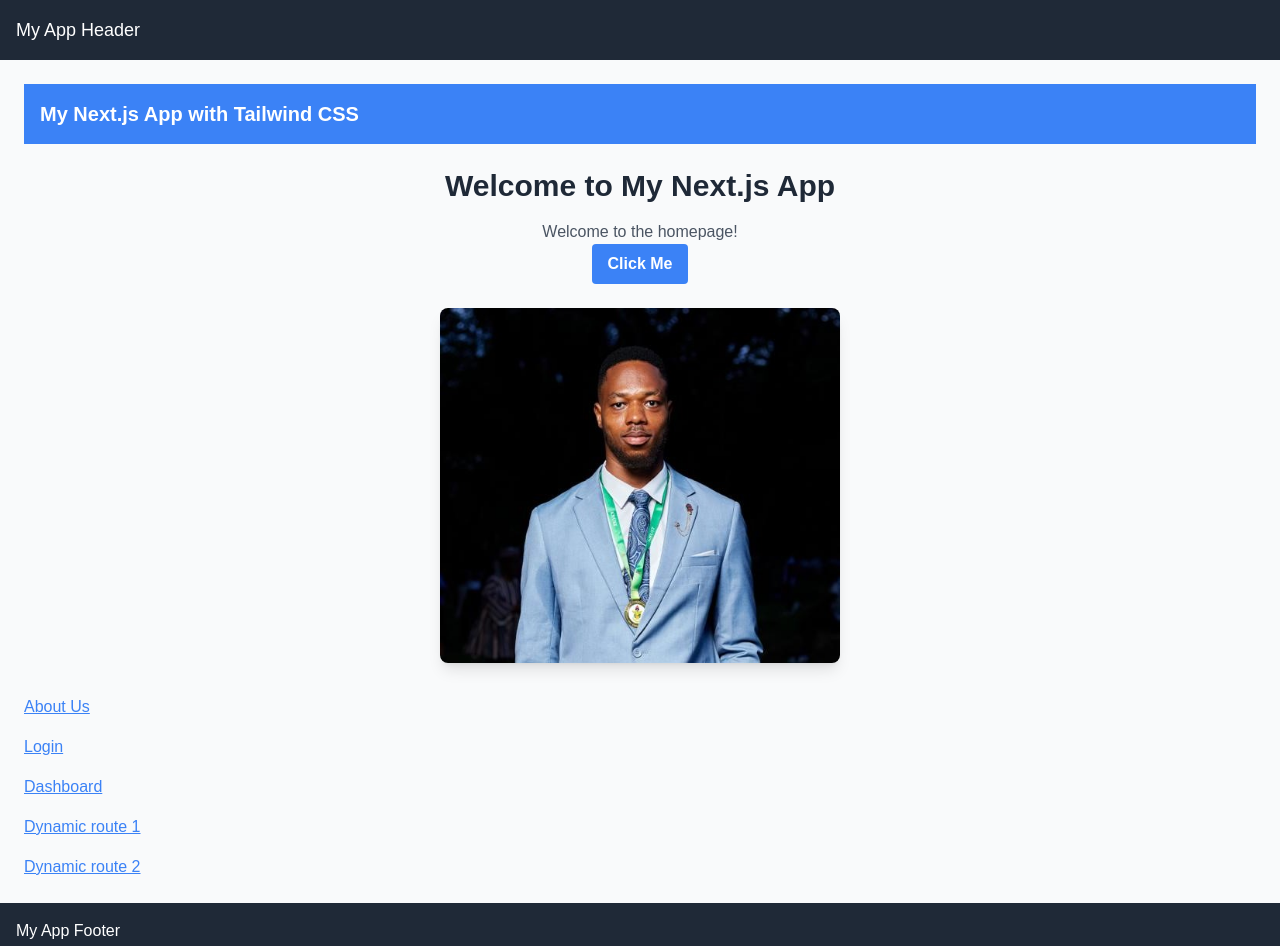
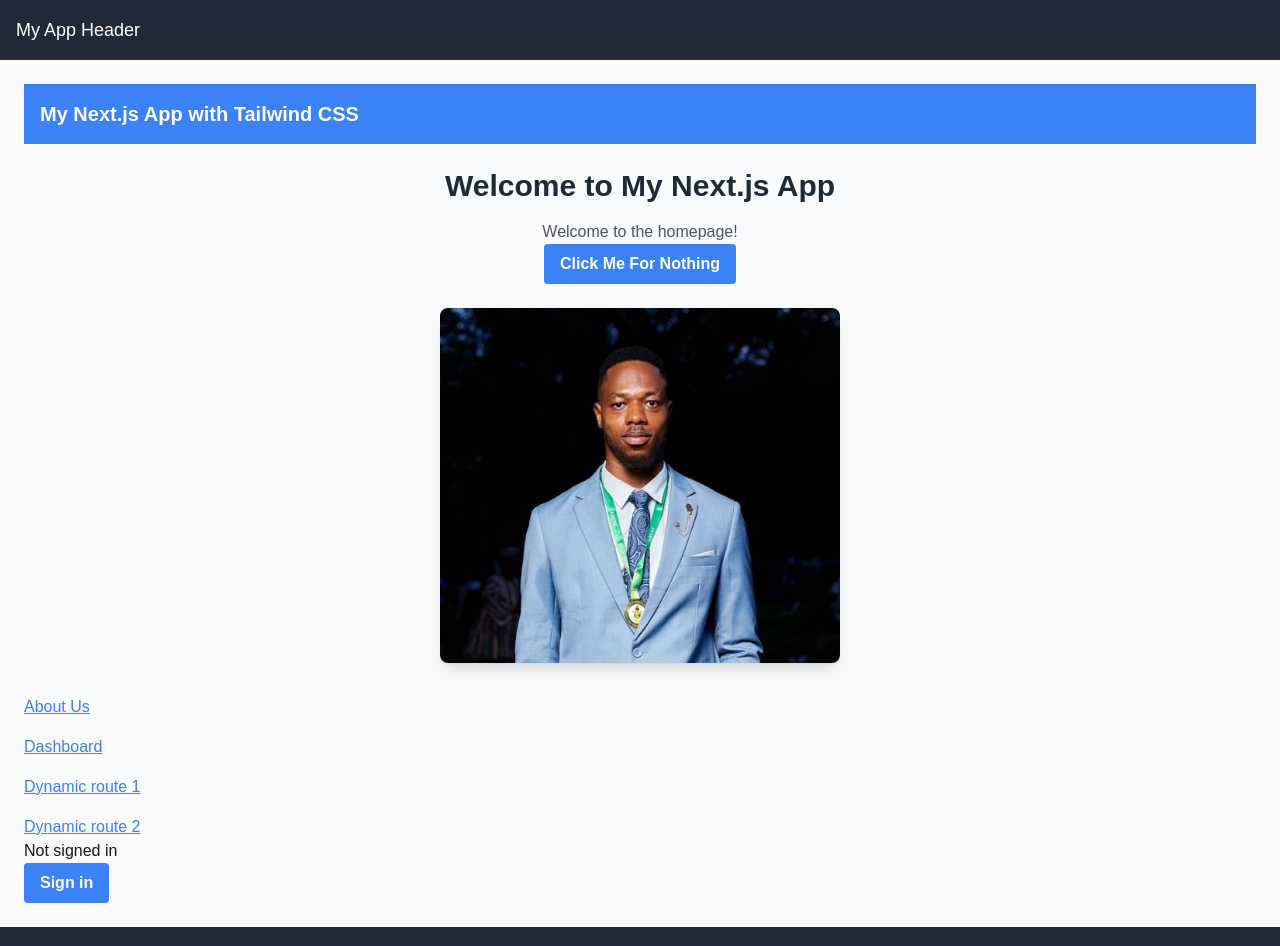
Before and after one commit to ArinzeGit/My-First-Next-App, a Next.js app: page / in a window 1280 px wide. Shown: the top 946 px of the page. Built offline with nearby package versions, Linux system fonts and the light colour scheme; no server answers.

Commit message:
Implement authentication with NextAuth using OAuth as provider, minor edit

```diff
--- a/package.json
+++ b/package.json
@@ -11,6 +11,7 @@
   "dependencies": {
     "mongodb": "^6.9.0",
     "next": "14.2.11",
+    "next-auth": "^4.24.7",
     "react": "^18",
     "react-dom": "^18"
   },
--- /dev/null
+++ b/src/app/ClientLayout.tsx
@@ -0,0 +1,12 @@
+// src/app/ClientLayout.tsx
+"use client"; // This makes it a client component
+
+import { SessionProvider } from "next-auth/react";
+
+export default function ClientLayout({
+  children,
+}: {
+  children: React.ReactNode;
+}) {
+  return <SessionProvider>{children}</SessionProvider>;
+}
--- /dev/null
+++ b/src/app/api/auth/[...nextauth]/route.ts
@@ -0,0 +1,23 @@
+// src/app/api/auth/[...nextauth]/route.ts
+
+import NextAuth from "next-auth";
+import GoogleProvider from "next-auth/providers/google";
+
+// Check if all necessary environment variables are set
+if (!process.env.GOOGLE_CLIENT_ID || !process.env.GOOGLE_CLIENT_SECRET || !process.env.NEXTAUTH_SECRET) {
+  throw new Error("Missing one or more required environment variables (GOOGLE_CLIENT_ID, GOOGLE_CLIENT_SECRET, NEXTAUTH_SECRET)");
+}
+
+const authOptions = {
+  providers: [
+    GoogleProvider({
+      clientId: process.env.GOOGLE_CLIENT_ID,
+      clientSecret: process.env.GOOGLE_CLIENT_SECRET,
+    }),
+  ],
+  secret: process.env.NEXTAUTH_SECRET,
+};
+
+// Create the handler for both GET and POST
+const handler = NextAuth(authOptions);
+export { handler as GET, handler as POST };
--- a/src/app/layout.tsx
+++ b/src/app/layout.tsx
@@ -1,4 +1,5 @@
 import "./globals.css";
+import ClientLayout from "./ClientLayout";
 
 export const metadata = {
   title: "My Next.js App",
@@ -11,6 +12,7 @@ export default function RootLayout({
   children: React.ReactNode;
 }) {
   return (
+    <ClientLayout>
       <html lang="en">
         <body>
           <header className="bg-gray-800 text-white p-4">
@@ -22,5 +24,6 @@ export default function RootLayout({
           </footer>
         </body>
       </html>
+    </ClientLayout>
   );
 }
--- a/src/app/page.tsx
+++ b/src/app/page.tsx
@@ -1,9 +1,14 @@
+"use client";
 import Header from "@/components/Header";
 import Button from "@/components/Button";
 import Image from "next/image";
 import Link from "next/link";
+import { useSession, signIn, signOut } from "next-auth/react";
 
 export default function Home() {
+  const { data: session, status } = useSession();
+  const loading = status === "loading";
+
   return (
     <div className="min-h-screen bg-gray-50 p-6">
       <Header />
@@ -12,7 +17,7 @@ export default function Home() {
           Welcome to My Next.js App
         </h1>
         <p className="mt-4 text-gray-600">Welcome to the homepage!</p>
-        <Button label="Click Me" />
+        <Button label="Click Me For Nothing" />
         <Image
           src="/images/Arinze in suit.jpg"
           alt="Arinze in a suit"
@@ -25,9 +30,6 @@ export default function Home() {
         <Link href="/about" className="text-blue-500 underline">
           About Us
         </Link>
-        <Link href="/login" className="text-blue-500 underline">
-          Login
-        </Link>
         <Link href="/dashboard" className="text-blue-500 underline">
           Dashboard
         </Link>
@@ -38,6 +40,21 @@ export default function Home() {
           Dynamic route 2
         </Link>
       </div>
+      <div>
+        {loading ? (
+          <p>Loading...</p>
+        ) : !session ? (
+          <div>
+            <p>Not signed in</p>
+            <Button label="Sign in" onClick={() => signIn()} />
+          </div>
+        ) : (
+          <div>
+            <p>Signed in as {session.user?.email}</p>
+            <Button label="Sign out" onClick={() => signOut()} />
+          </div>
+        )}
+      </div>
     </div>
   );
 }
--- a/src/components/Button.tsx
+++ b/src/components/Button.tsx
@@ -1,10 +1,14 @@
 interface ButtonProps {
   label: string;
+  onClick?: () => void;
 }
 
-export default function Button({ label }: ButtonProps) {
+export default function Button({ label, onClick }: ButtonProps) {
   return (
-    <button className="bg-blue-500 hover:bg-blue-700 text-white font-bold py-2 px-4 rounded">
+    <button
+      className="bg-blue-500 hover:bg-blue-700 text-white font-bold py-2 px-4 rounded"
+      onClick={onClick}
+    >
       {label}
     </button>
   );
--- a/src/lib/mongodb.ts
+++ b/src/lib/mongodb.ts
@@ -1,15 +1,15 @@
 // src/lib/mongodb.ts
 import { MongoClient } from 'mongodb';
+
+if (!process.env.MONGODB_URI) {
+  throw new Error('Please add your MongoDB URI to .env.local');
+}
 
 const uri = process.env.MONGODB_URI as string;
 const options = {};
 
 let client: MongoClient;
 let clientPromise: Promise<MongoClient>;
-
-if (!process.env.MONGODB_URI) {
-  throw new Error('Please add your MongoDB URI to .env.local');
-}
 
 if (process.env.NODE_ENV === 'development') {
   // In development mode, use a global client to avoid repeatedly creating connections
```
Also changed, not shown: 1 other file (tests, documents, lock files or other folders). Lines whose indentation alone changed are shown as unchanged.
